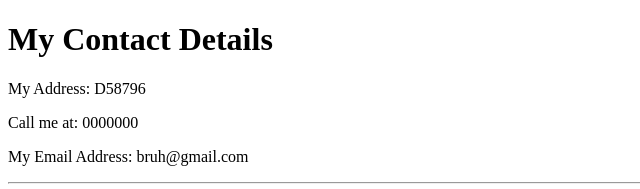
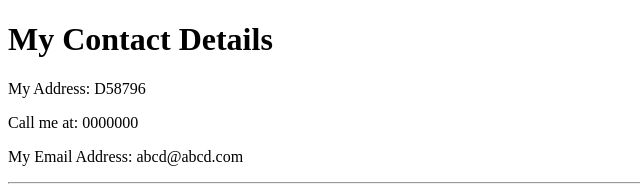
Before and after one commit to paridhi3/cv, a plain HTML site: page contact-me.html in a window 1280 px wide. Shown: the top 189 px of the page, 0-640 px from the left. Drawn offline with Linux system fonts and the light colour scheme.

Commit message:
Update contact-me.html

```diff
--- a/contact-me.html
+++ b/contact-me.html
@@ -8,7 +8,7 @@
     <h1>My Contact Details</h1>
     <p>My Address: D58796</p>
     <p>Call me at: 0000000</p>
-    <p>My Email Address: bruh@gmail.com</p>
+    <p>My Email Address: abcd@abcd.com</p>
     <hr>
     <form action="mailto:aaryanlol86@gmail.com" method="post" enctype="text/plain">
       <label>Your Name: </label>
```
